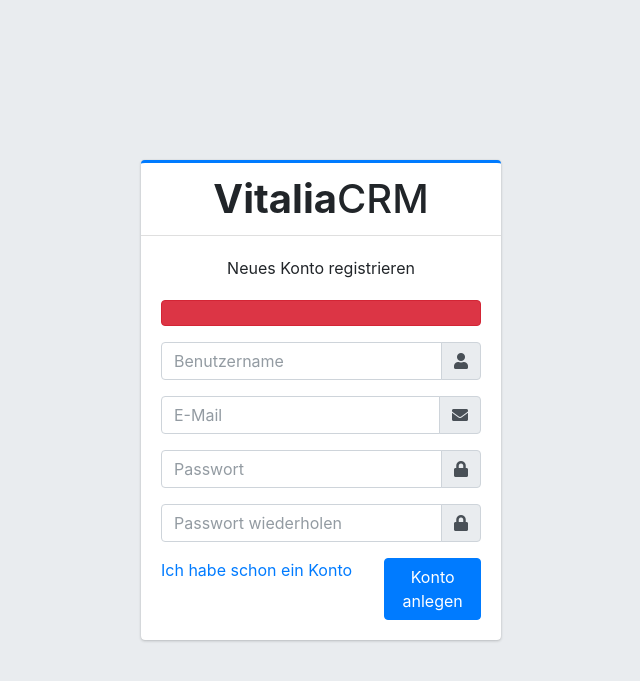
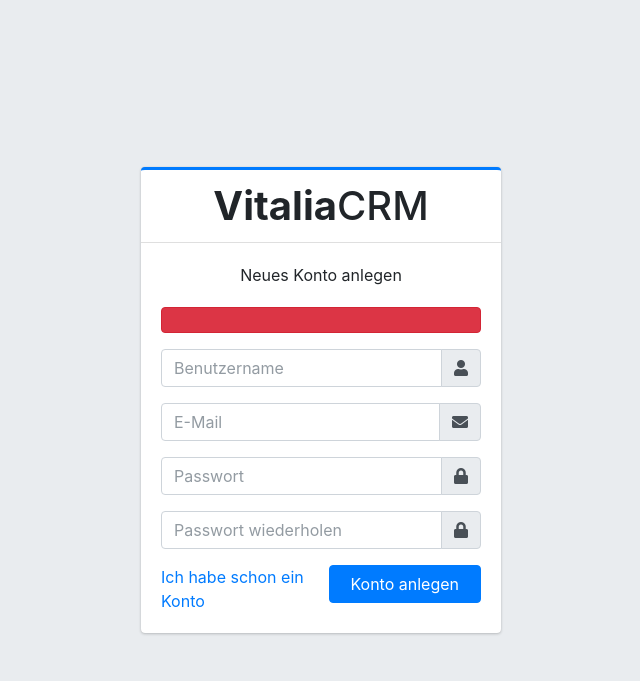
Before and after one commit to rtenny/Insurance-CRM, a CodeIgniter 4 app: the page made by app/Views/auth/register.php in a window 1280 px wide. Shown: the top 681 px of the page, without its empty margins (319-959 px from the left). Run offline with PHP 8.4 and a stand-in for CodeIgniter, Linux system fonts and the light colour scheme; the template is opened without the code that fills it, so the values that code supplies are empty; some libraries are stand-ins or nearby versions.

Commit message:
change login page

```diff
--- a/app/Views/auth/register.php
+++ b/app/Views/auth/register.php
@@ -9,7 +9,7 @@
             <a href="/" class="h1"><b>Vitalia</b>CRM</a>
         </div>
         <div class="card-body">
-            <p class="login-box-msg">Neues Konto registrieren</p>
+            <p class="login-box-msg">Neues Konto anlegen</p>
 
             <?php if (isset($validation)) : ?>
                 <div class="alert alert-danger">
@@ -57,10 +57,10 @@
                 </div>
 
                 <div class="row">
-                    <div class="col-8">
+                    <div class="col-6">
                         <a href="/login" class="text-center">Ich habe schon ein Konto</a>
                     </div>
-                    <div class="col-4">
+                    <div class="col-6">
                         <button type="submit" class="btn btn-primary btn-block">Konto anlegen</button>
                     </div>
                 </div>
--- a/app/Views/contacts/index.php
+++ b/app/Views/contacts/index.php
@@ -7,7 +7,7 @@ Contacts
 <?= $this->section('content') ?>
 <div class="d-flex justify-content-end mb-3">
     <a href="<?= base_url('contacts/create') ?>" class="btn btn-success">
-        <i class="fas fa-plus"></i> Add Contact
+        <i class="fas fa-plus"></i> Kontakt hinzufügen
     </a>
 </div>
 
@@ -20,6 +20,7 @@ Contacts
             <table id="contactsTable" class="table table-bordered table-hover">
                 <thead>
                     <tr>
+                        <th>&nbsp;</th>
                         <th>ID</th>
                         <th>Name</th>
                         <th>Surname</th>
```
